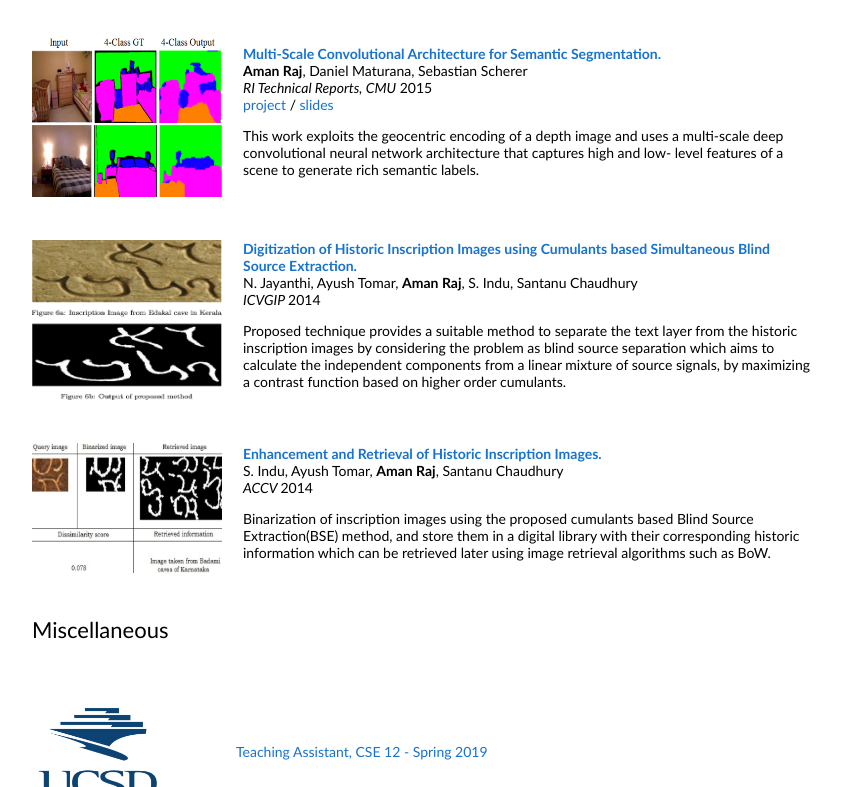
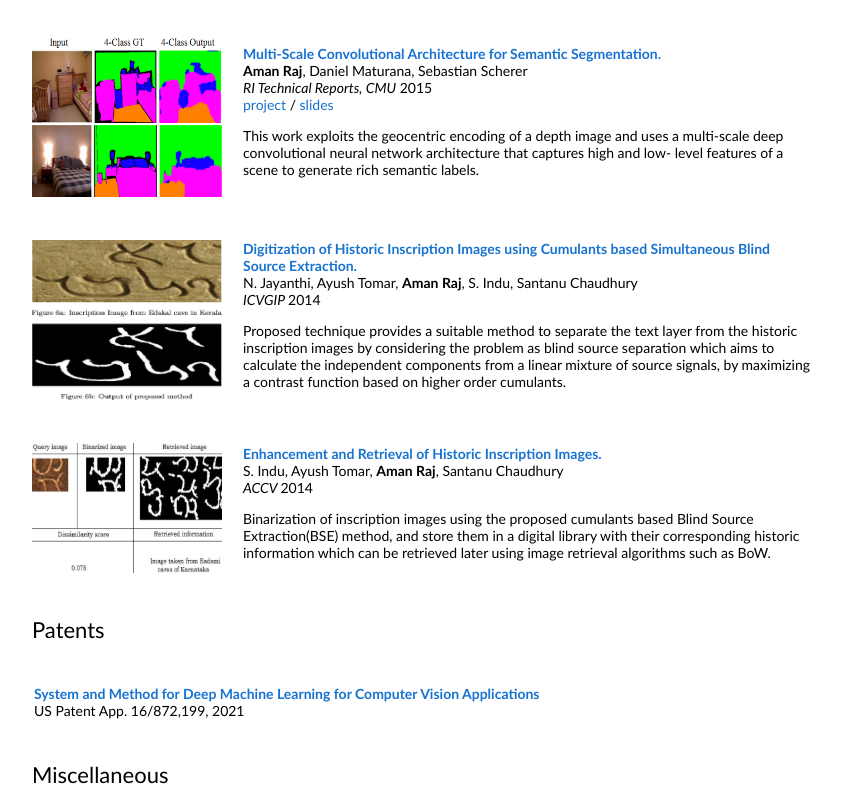
Before and after one commit to amanrajdce/amanrajdce.github.io, a plain HTML site: page index.html in a window 1280 px wide. Shown: the part 2013-2800 px from the top of the page, without its empty margins (228-1069 px from the left). Drawn offline with Linux system fonts and the light colour scheme.

Commit message:
adding patents

```diff
--- a/index.html
+++ b/index.html
@@ -25,7 +25,7 @@
               <p align="justify">I am <b> Deep Learning Research Engineer </b>  at <a href="https://www.apple.com/h">Apple Inc.</a>, where I develop core vision technologies that power new user experiences  across the ecosystem of Apple devices and services.
               </p>
               <p align="justify">
-                I went to graduate school in the beautiful city of San Diego, where I completed an MS degree in Machine Learning and Data Science at <a href="https://www.ucsd.edu/">University of California, San Diego</a>. In Spring 2020, I defended my MS thesis titled <a href=https://escholarship.org/uc/item/1p85x50q"> Learning Augmentation Policy Schedules for Unsuperivsed Depth Estimation</a> which addresses the problem of depth estimation in bad weather conditions for autonomous driving use case.
+                I went to graduate school in the beautiful city of San Diego, where I completed an MS degree in Machine Learning and Data Science at <a href="https://www.ucsd.edu/">University of California, San Diego</a>. In Spring 2020, I defended my MS thesis titled <a href=https://escholarship.org/uc/item/1p85x50q"> Learning Augmentation Policy Schedules for Unsupervised Depth Estimation</a> which addresses the problem of depth estimation in bad weather conditions for autonomous driving use case.
                </p>
                <p align="justify">
                  After completing my undergraduate studies in B.Tech from <a href="http://dtu.ac.in/"> Delhi Technological University</a>, I worked as <b> Software Engineer </b> at Facebook and <b> Research Intern </b> at Samsung Labs. My research work has received notable awards such as <a href="https://www.isprs.org/society/awards/dangermond.aspx"> The Jack Dangermond Award – Best Paper</a>.
@@ -288,6 +288,26 @@
         <table width="100%" align="center" border="0" cellspacing="0" cellpadding="20"><tbody>
           <tr>
             <td>
+              <heading>Patents</heading>
+            </td>
+          </tr>
+        </tbody></table>
+        <table width="100%" align="center" border="0" cellpadding="20"><tbody>
+          <tr>
+            <td width="75%" valign="middle">
+              <a href="https://patentimages.storage.googleapis.com/a1/45/ec/2bdb1b2faadf96/US20210124985A1.pdf">
+                <papertitle>System and Method for Deep Machine Learning for Computer Vision Applications </papertitle>
+              </a>
+              <br>
+              US Patent App. 16/872,199, 2021
+            </td>
+          </tr>
+
+        </tbody></table>
+
+        <table width="100%" align="center" border="0" cellspacing="0" cellpadding="20"><tbody>
+          <tr>
+            <td>
               <heading>Miscellaneous</heading>
             </td>
           </tr>
```
Also changed, not shown: 1 other file.
